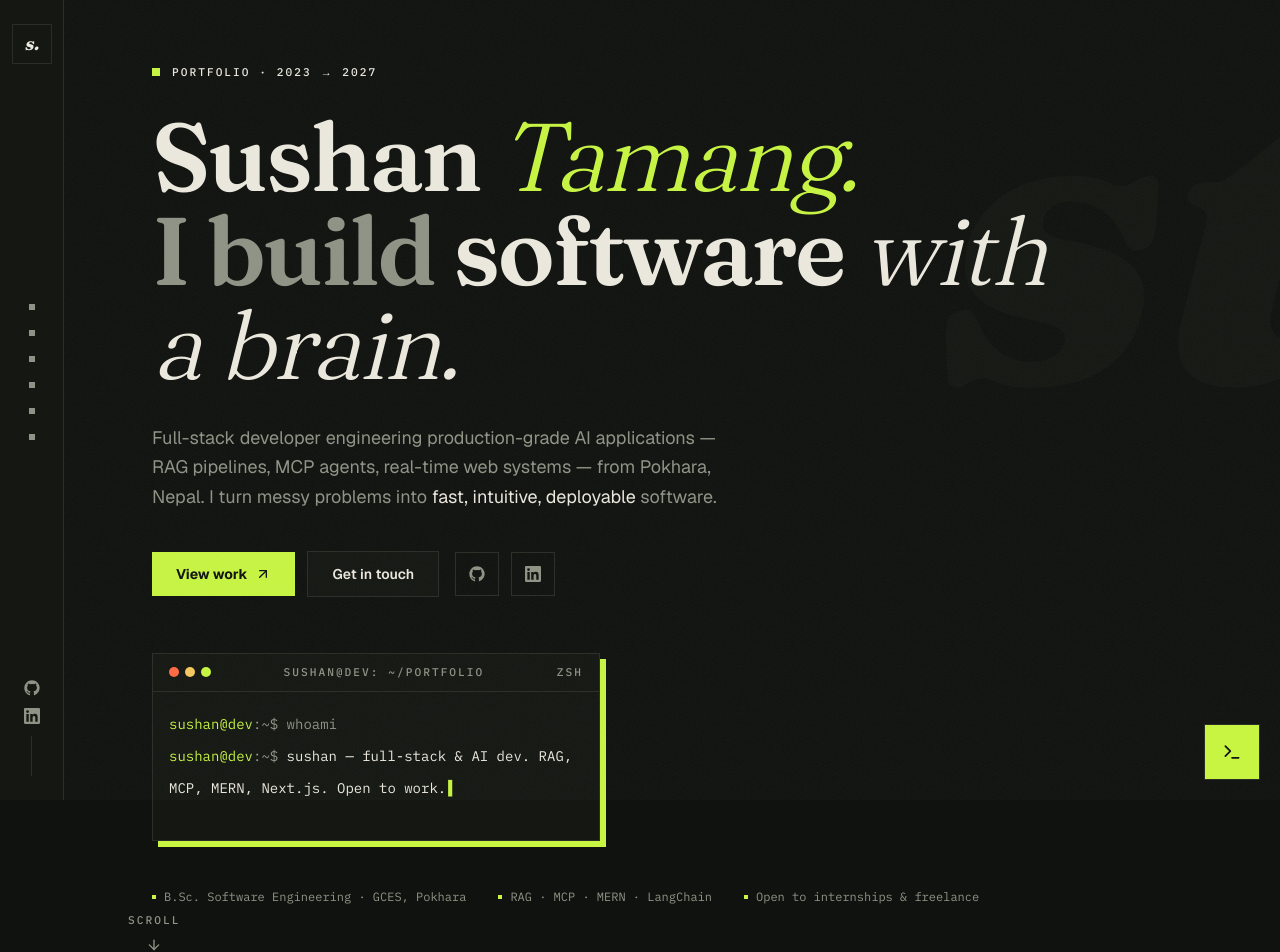
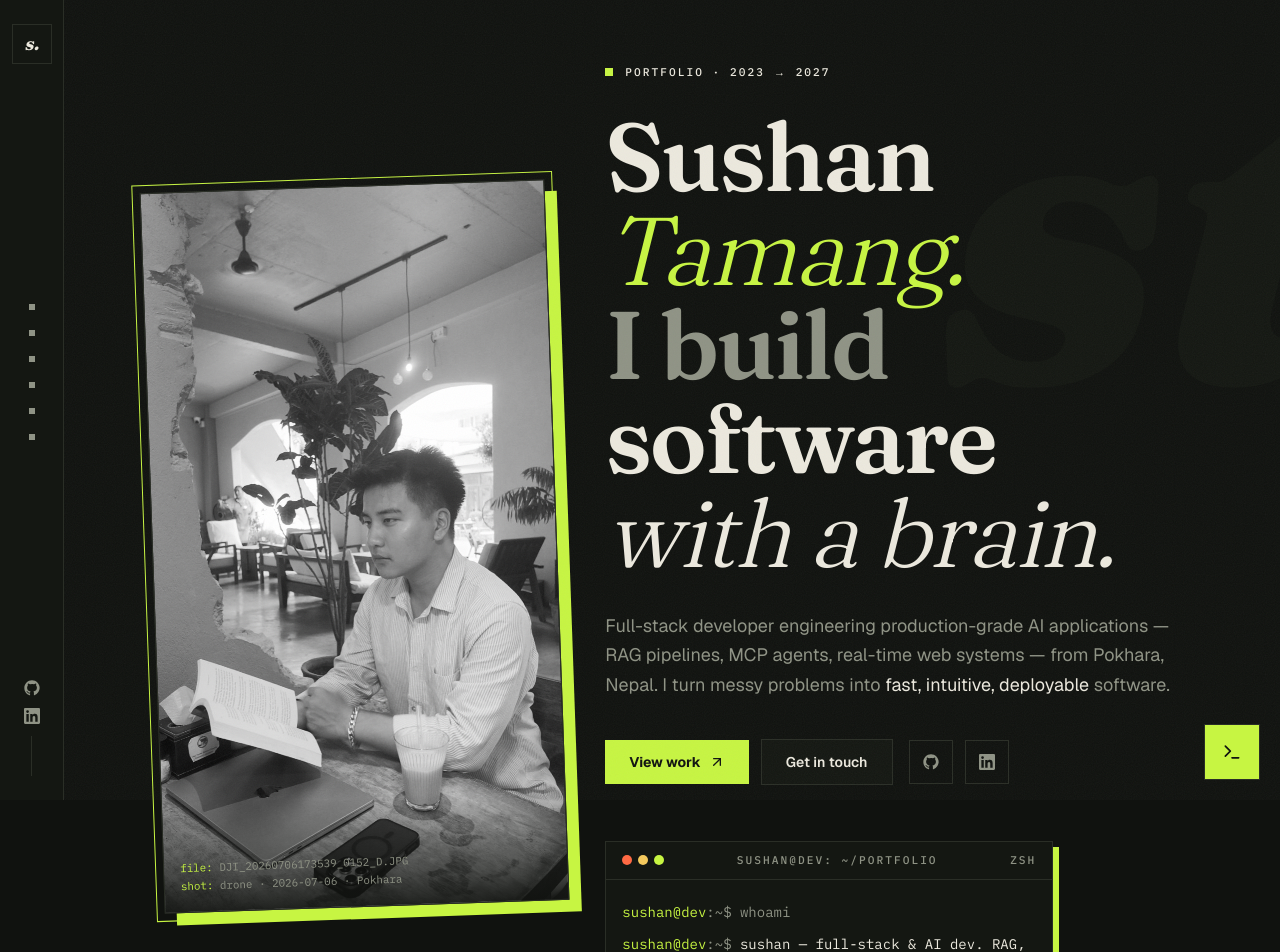
Before and after one commit to Sushantmg/sushan-portfolio, a Next.js app: page / in a window 1280 px wide. Shown: the top 952 px of the page. Built offline with nearby package versions, Linux system fonts and the light colour scheme.

Commit message:
Feature aerial drone photo in hero and use as OG image

```diff
--- a/src/app/layout.tsx
+++ b/src/app/layout.tsx
@@ -38,6 +38,7 @@ export const metadata: Metadata = {
     description:
       "Building production-grade AI-powered applications, scalable web platforms, and multi-service architectures.",
     type: "website",
+    images: ["/images/drone.jpg"],
   },
 };
 
--- a/src/components/Hero.tsx
+++ b/src/components/Hero.tsx
@@ -1,11 +1,8 @@
 "use client";
 
-import {
-  motion,
-  useScroll,
-  useTransform,
-} from "framer-motion";
+import { motion, useScroll, useTransform } from "framer-motion";
 import { ArrowDown, ArrowUpRight } from "lucide-react";
+import Image from "next/image";
 import { useEffect, useRef, useState } from "react";
 import { profile } from "@/lib/data";
 import { GitHubIcon, LinkedInIcon } from "./BrandIcons";
@@ -96,6 +93,41 @@ export function Hero() {
         style={{ opacity }}
         className="relative z-10 mx-auto flex w-full max-w-6xl flex-1 flex-col justify-center px-5 py-16 sm:px-8 lg:px-14"
       >
+        <div className="grid items-center gap-12 lg:grid-cols-12">
+          <motion.div
+            initial={{ opacity: 0, y: 20 }}
+            animate={{ opacity: 1, y: 0 }}
+            transition={{ delay: 1.1, duration: 0.9 }}
+            className="order-2 lg:order-1 lg:col-span-5"
+          >
+            <div className="relative mx-auto max-w-[360px] lg:max-w-none">
+              <div className="group
+relative -rotate-2 transition-transform duration-500 hover:rotate-0">
+                <div className="absolute -inset-2 border border-acid" />
+                <div className="relative aspect-[9/16] overflow-hidden border border-line bg-carbon-2 shadow-[12px_12px_0_0_#c7f542] transition-all duration-500 group-hover:shadow-[16px_16px_0_0_#c7f542]">
+                  <Image
+                    src="/images/drone.jpg"
+                    alt="Aerial shot of Sushan from above, captured with a DJI drone"
+                    fill
+                    priority
+                    sizes="(min-width: 1024px) 40vw, 360px"
+                    className="object-cover grayscale contrast-105 transition-all duration-700 group-hover:grayscale-0"
+                  />
+                  <div className="absolute inset-x-0 bottom-0 bg-gradient-to-t from-carbon/90 to-transparent p-4 pt-14">
+                    <p className="font-mono text-[0.68rem] leading-relaxed text-muted">
+                      <span className="text-acid">file:</span>{" "}
+                      DJI_20260706173539_0152_D.JPG
+                      <br />
+                      <span className="text-acid">shot:</span> drone · 2026-07-06
+                      · Pokhara
+                    </p>
+                  </div>
+                </div>
+              </div>
+            </div>
+          </motion.div>
+
+          <div className="order-1 lg:order-2 lg:col-span-7">
         <motion.p
           initial={{ opacity: 0 }}
           animate={{ opacity: 1 }}
@@ -181,6 +213,8 @@ export function Hero() {
         >
           <TerminalCard />
         </motion.div>
+          </div>
+        </div>
 
         <motion.div
           initial={{ opacity: 0 }}
```
Also changed, not shown: public/images/drone.jpg (added).
